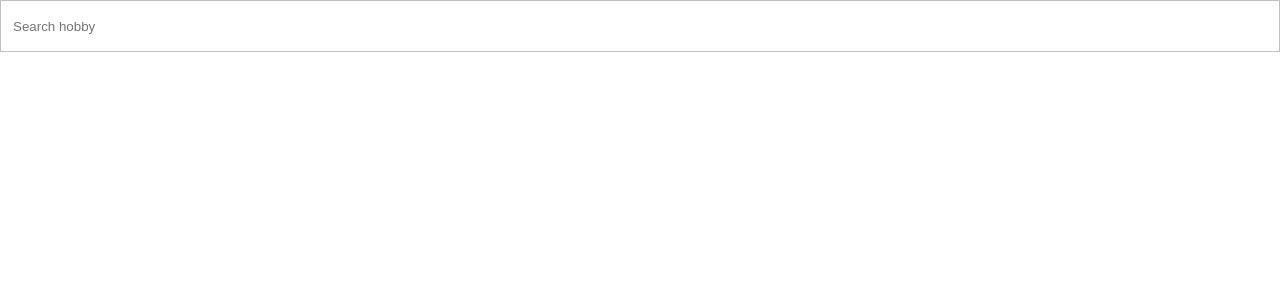
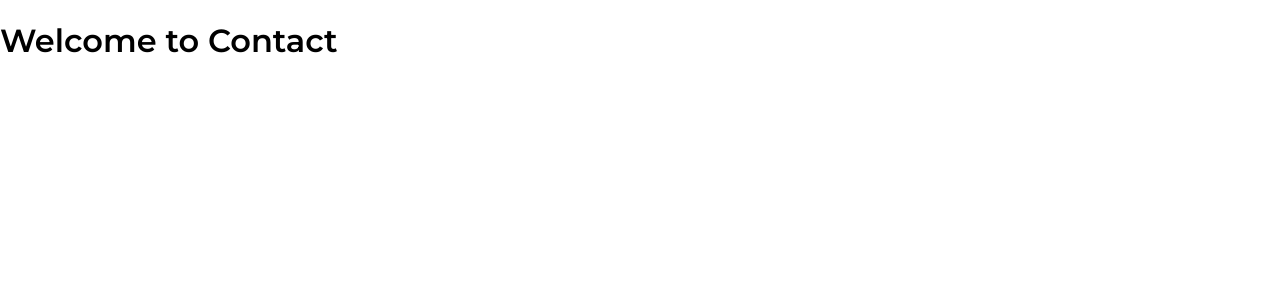
Before and after one commit to saurabhthakre1721999/REACTJS-S1, a React (Vite) app in the folder 4.ReactJS/75daysofreactjs/: page /contact in a window 1280 px wide. Shown: the top 300 px of the page. Built offline with nearby package versions, Linux system fonts and the light colour scheme.

Commit message:
Routing V1

```diff
--- a/4.ReactJS/75daysofreactjs/package.json
+++ b/4.ReactJS/75daysofreactjs/package.json
@@ -13,6 +13,7 @@
     "react": "^18.2.0",
     "react-dom": "^18.2.0",
     "react-icons": "^5.0.1",
+    "react-router-dom": "^6.21.3",
     "react-shimmer-effects": "^1.0.3",
     "react-toastify": "^9.1.3",
     "styled-components": "^6.1.8"
--- /dev/null
+++ b/4.ReactJS/75daysofreactjs/src/Day-10 Routing/About.jsx
@@ -0,0 +1,9 @@
+const About = () => {
+  return (
+    <div>
+      <h1>Welcome to About</h1>
+    </div>
+  );
+};
+
+export default About;
--- /dev/null
+++ b/4.ReactJS/75daysofreactjs/src/Day-10 Routing/AppRoute.jsx
@@ -0,0 +1,25 @@
+import { createBrowserRouter, RouterProvider } from "react-router-dom";
+import Home from "./Home";
+import About from "./About";
+import Contact from "./Contact";
+
+const router = createBrowserRouter([
+  {
+    path: "/",
+    element: <Home />,
+  },
+  {
+    path: "/about",
+    element: <About />,
+  },
+  {
+    path: "/contact",
+    element: <Contact />,
+  },
+]);
+
+const AppRouter = () => {
+  return <RouterProvider router={router} />;
+};
+
+export default AppRouter;
--- /dev/null
+++ b/4.ReactJS/75daysofreactjs/src/Day-10 Routing/Contact.jsx
@@ -0,0 +1,9 @@
+const Contact = () => {
+  return (
+    <div>
+      <h1>Welcome to Contact</h1>
+    </div>
+  );
+};
+
+export default Contact;
--- /dev/null
+++ b/4.ReactJS/75daysofreactjs/src/Day-10 Routing/Home.jsx
@@ -0,0 +1,9 @@
+const Home = () => {
+  return (
+    <div>
+      <h1>Welcome to Home</h1>
+    </div>
+  );
+};
+
+export default Home;
--- a/4.ReactJS/75daysofreactjs/src/main.jsx
+++ b/4.ReactJS/75daysofreactjs/src/main.jsx
@@ -20,10 +20,11 @@ import "react-toastify/dist/ReactToastify.css";
 //import UseEffectExamples from "./Day-8 UseEffect/1.examples.jsx";
 //import ShowProducts from "./Day-9 - API Calling/1.show-products.jsx";
 //import Users from "./Day-9 - API Calling/2.users-list.jsx";
-import AutocompleteExample from "./Assignments/1.Autocomplete/pages/AutocompleteExample.Layout.jsx";
+//import AutocompleteExample from "./Assignments/1.Autocomplete/pages/AutocompleteExample.Layout.jsx";
+import AppRouter from "./Day-10 Routing/AppRoute.jsx";
 
 ReactDOM.createRoot(document.getElementById("root")).render(
   <>
-    <AutocompleteExample />
+    <AppRouter />
   </>
 );
```
Also changed, not shown: 1 other file (tests, documents, lock files or other folders).
